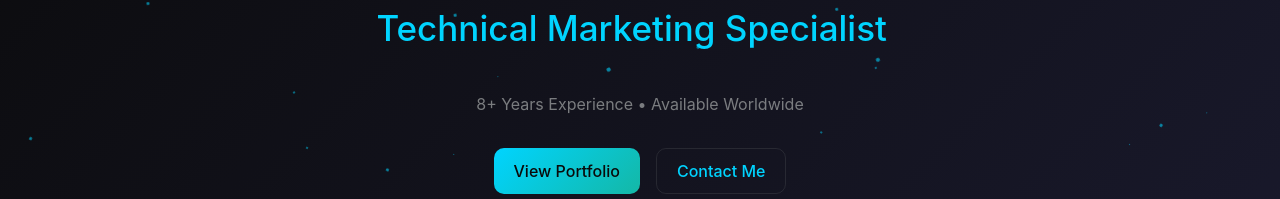
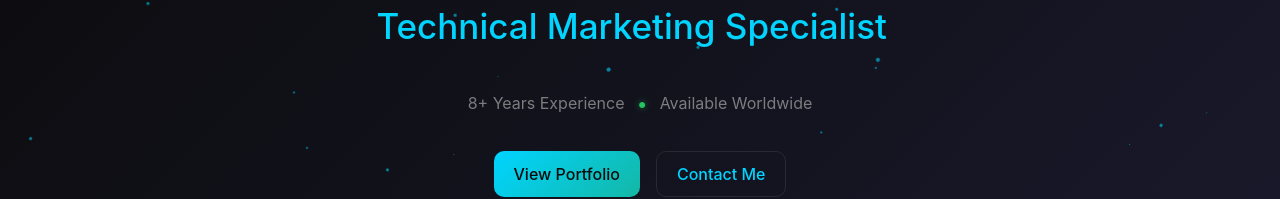
Before and after one commit to DynamicJoker/dynamicjoker.github.io, a plain HTML site: page index.html in a window 1280 px wide. Shown: the part 367-566 px from the top of the page. Drawn offline with Linux system fonts and the light colour scheme; a web font is replaced by a local one.

Commit message:
Updated hero=subtitle to include an online dot indicator for availability.

```diff
--- a/index.html
+++ b/index.html
@@ -49,7 +49,7 @@
                     <span class="typing-text" id="typing-text"></span>
                     <span class="cursor">|</span>
                 </div>
-                <p class="hero-subtitle">8+ Years Experience • Available Worldwide</p>
+                <p class="hero-subtitle">8+ Years Experience <span class="online-dot">•</span> Available Worldwide</p>
                 <div class="hero-buttons">
                     <a href="#portfolio" class="btn btn--primary btn--lg">View Portfolio</a>
                     <a href="#contact" class="btn btn--outline btn--lg">Contact Me</a>
--- a/style.css
+++ b/style.css
@@ -1648,3 +1648,13 @@ html[data-color-scheme="dark"] {
   transform: translateY(-2px);
   box-shadow: 0 10px 30px rgba(0, 212, 255, 0.2);
 }
+
+/* Online dot style */
+.online-dot {
+  color: #22c55e; /* Tailwind green-500 */
+  font-size: 1.2em;
+  vertical-align: middle;
+  margin: 0 0.4em;
+  /* Optionally add a glow for 'online' effect */
+  text-shadow: 0 0 6px #22c55e88;
+}
```
